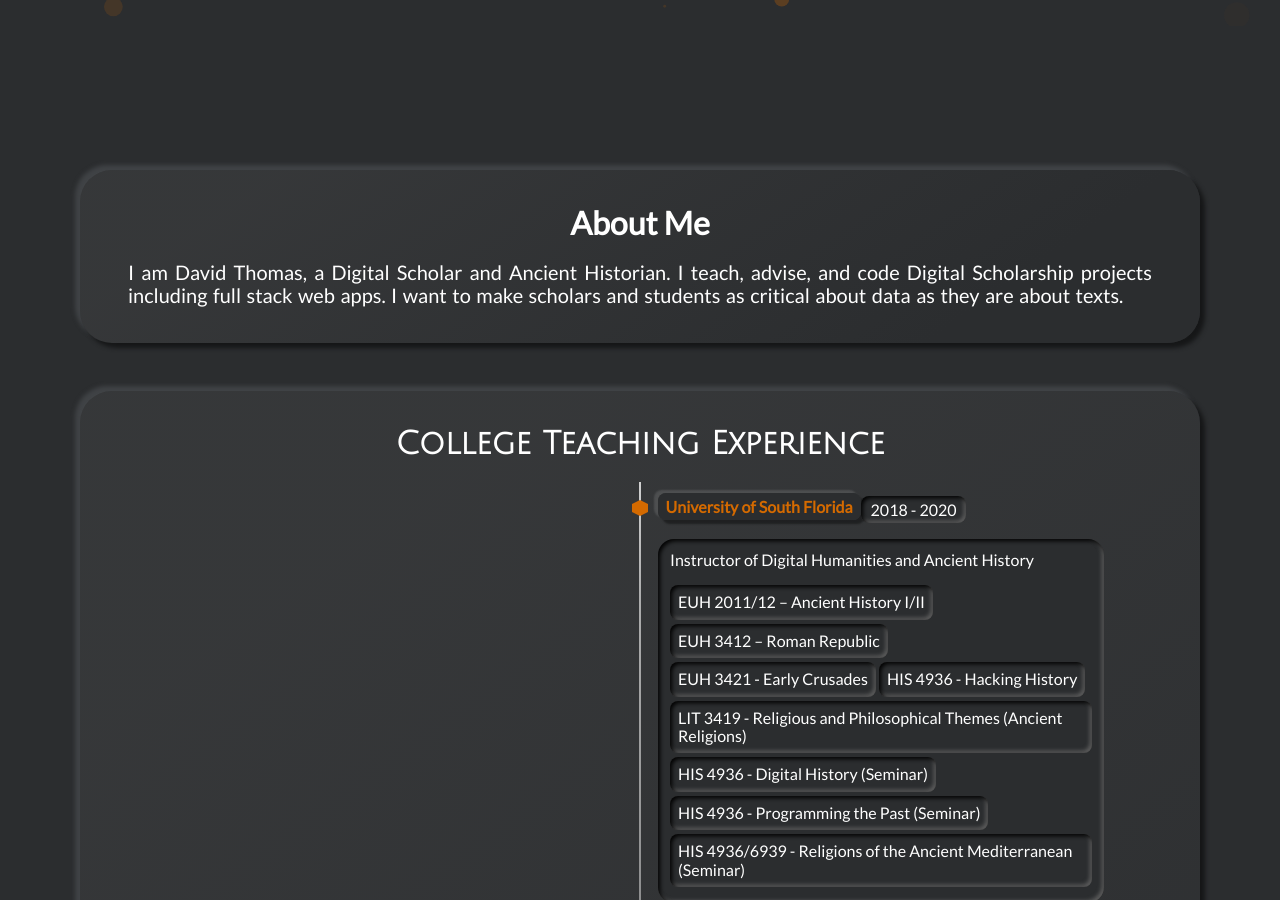
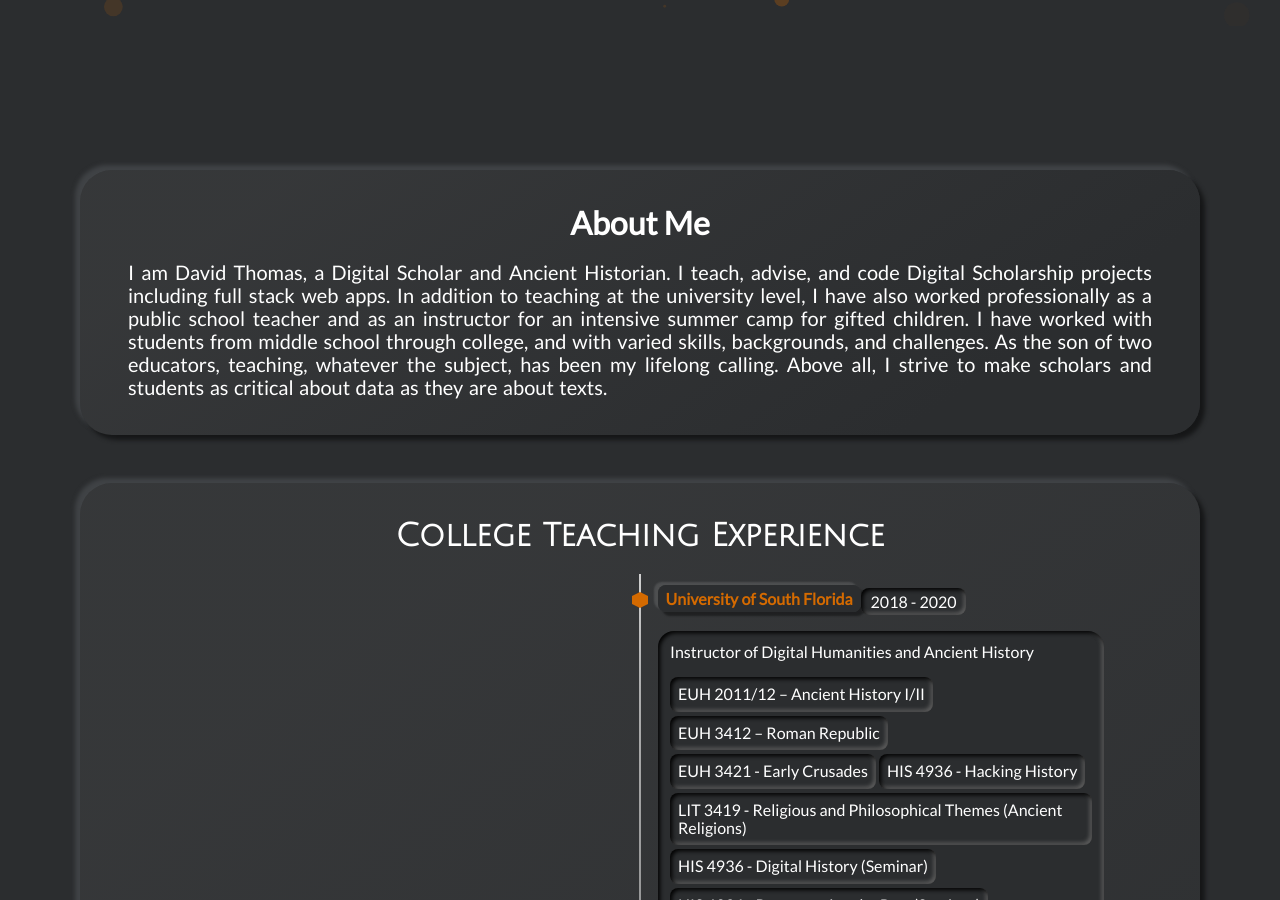
Before and after one commit to thePortus/thePortus.github.io, a Jekyll site: the page built from index.html, in a window 1280 px wide and 900 px high, scrolled down 890 px. Built offline with Jekyll 4.4.1, drawn with Linux system fonts in a browser that asks for light colours.

Commit message:
about me updated

```diff
--- a/_config.yml
+++ b/_config.yml
@@ -10,7 +10,7 @@ github_username: theportus
 
 show_aboutme_card: true
 about_me_title: About Me
-about_me_description: I am David Thomas, a Digital Scholar and Ancient Historian. I teach, advise, and code Digital Scholarship projects including full stack web apps. I want to make scholars and students as critical about data as they are about texts.
+about_me_description: I am David Thomas, a Digital Scholar and Ancient Historian. I teach, advise, and code Digital Scholarship projects including full stack web apps. In addition to teaching at the university level, I have also worked professionally as a public school teacher and as an instructor for an intensive summer camp for gifted children. I have worked with students from middle school through college, and with varied skills, backgrounds, and challenges. As the son of two educators, teaching, whatever the subject, has been my lifelong calling. Above all, I strive to make scholars and students as critical about data as they are about texts.
 
 show_skills_card: true
 skills_title: Skills
```
